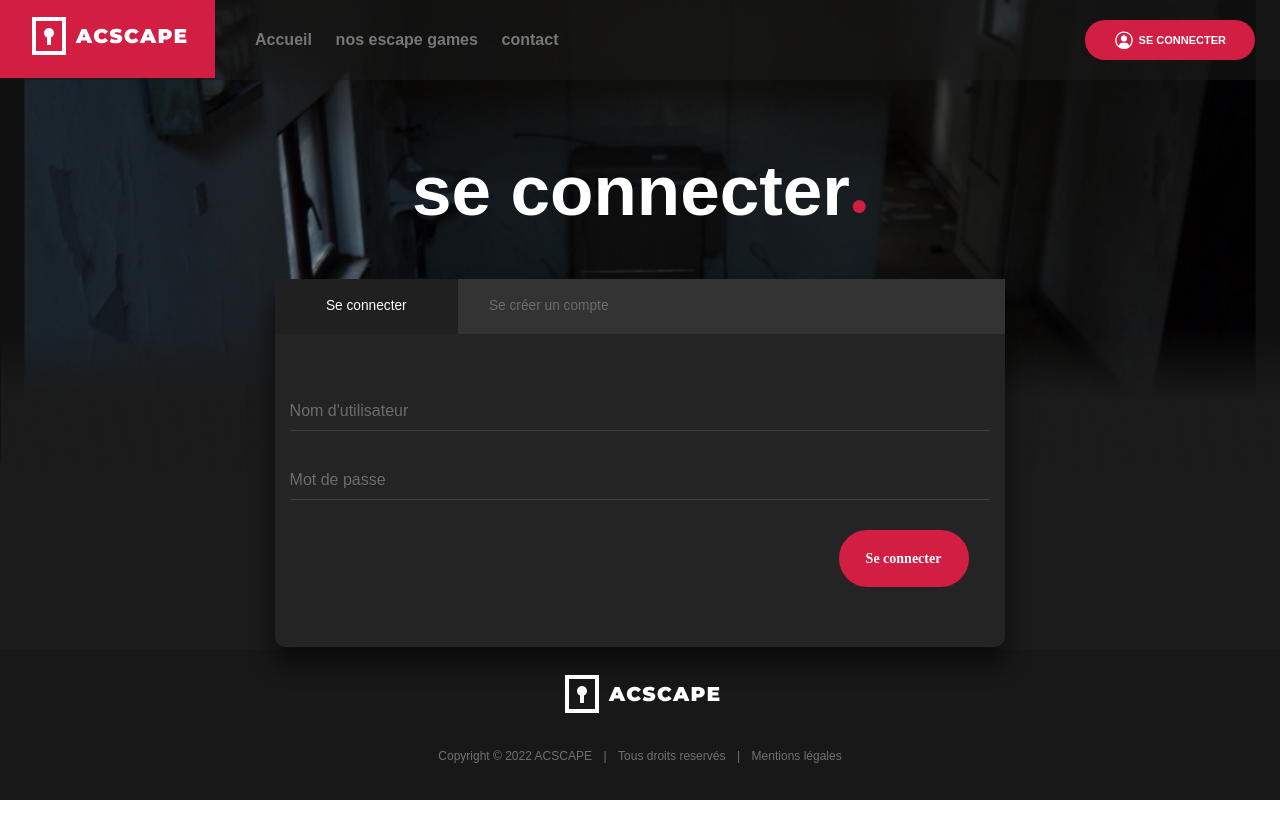
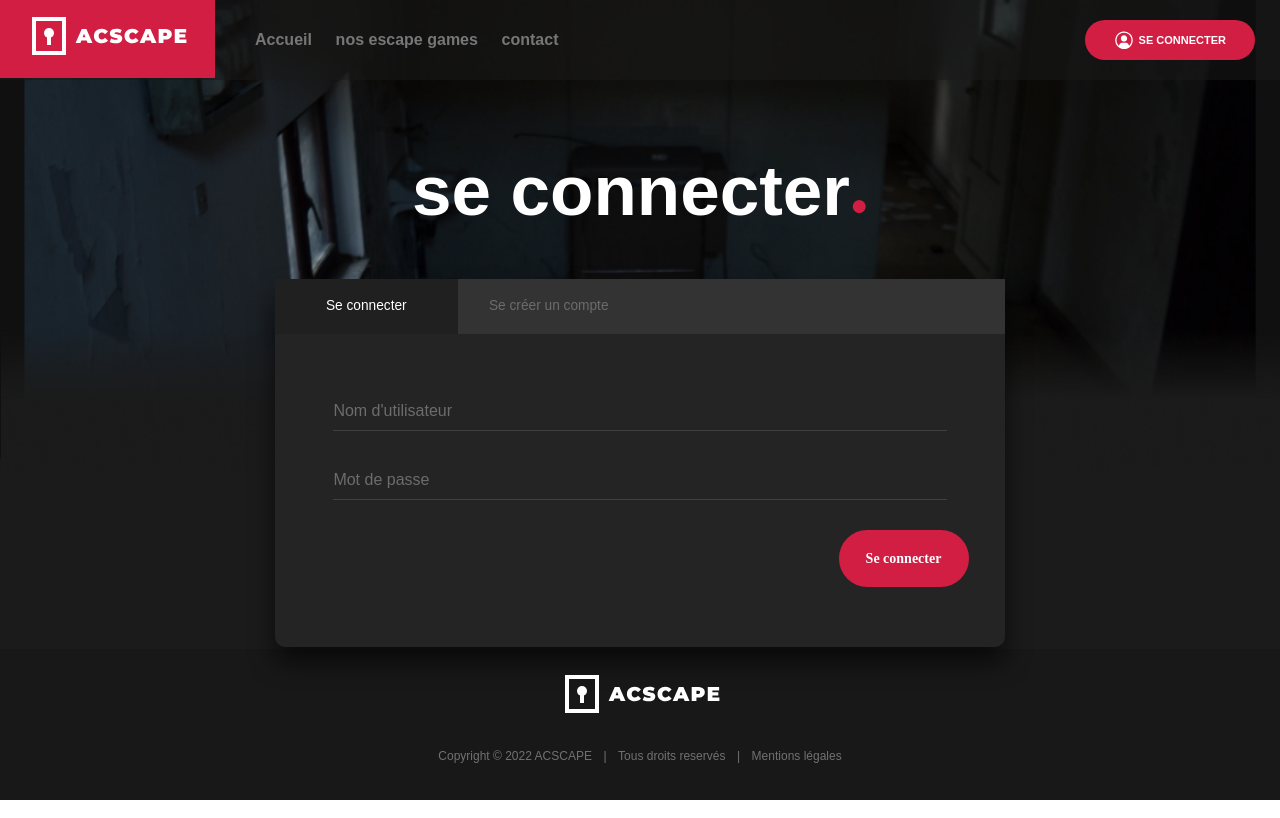
Before and after one commit to amerucci/acscape, a PHP site: template views/auth/login.php in a window 1280 px wide. Run offline with PHP 8.4, Linux system fonts and the light colour scheme; the template is opened without the code that fills it, so the values that code supplies are empty; some libraries are stand-ins or nearby versions.

Commit message:
formLogin padding if change form action

```diff
--- a/public/css/login.css
+++ b/public/css/login.css
@@ -43,7 +43,7 @@
 .login-box form {
     position: relative;
     height: 100%;
-    padding: 8% 2%;
+    padding: 8% 8%;
 }
 
 .login-box {
@@ -73,11 +73,9 @@
     cursor: pointer;
 }
 
-/* focus */
 .login-box .user-box input:focus {
     cursor: inherit;
 }
-
 
 .login-box .user-box label {
     position: absolute;
--- a/views/auth/login.php
+++ b/views/auth/login.php
@@ -44,7 +44,8 @@
         onglet_register.classList.remove('onglet_login_register_item_active');
         if (onglet_login.classList.contains('onglet_login_register_item_active')) {
             formLogin.action = 'login';
-            formLogin.style.padding = "8% 2%";
+            formLogin.style.padding = "8% 8%";
+            btn_login_register[0].style.marginTop = "15px"
             btn_login_register[0].innerHTML = 'Se connecter';
             titleLogin[0].innerHTML = 'se connecter<span>&#x25CF;</span>';
             if (document.querySelectorAll('.user-box').length > 2) {
@@ -61,7 +62,8 @@
         if (onglet_register.classList.contains('onglet_login_register_item_active')) {
             btn_login_register[0].innerHTML = 'S\'inscrire';
             titleLogin[0].innerHTML = 's\'inscrire<span>&#x25CF;</span>';
-            formLogin.style.padding = "4% 2%";
+            formLogin.style.padding = "4% 8%";
+            btn_login_register[0].style.marginTop = "0px"
             if (document.querySelectorAll('.user-box').length > 2) {
                 document.querySelectorAll('.user-box')[3].remove();
             }
```
